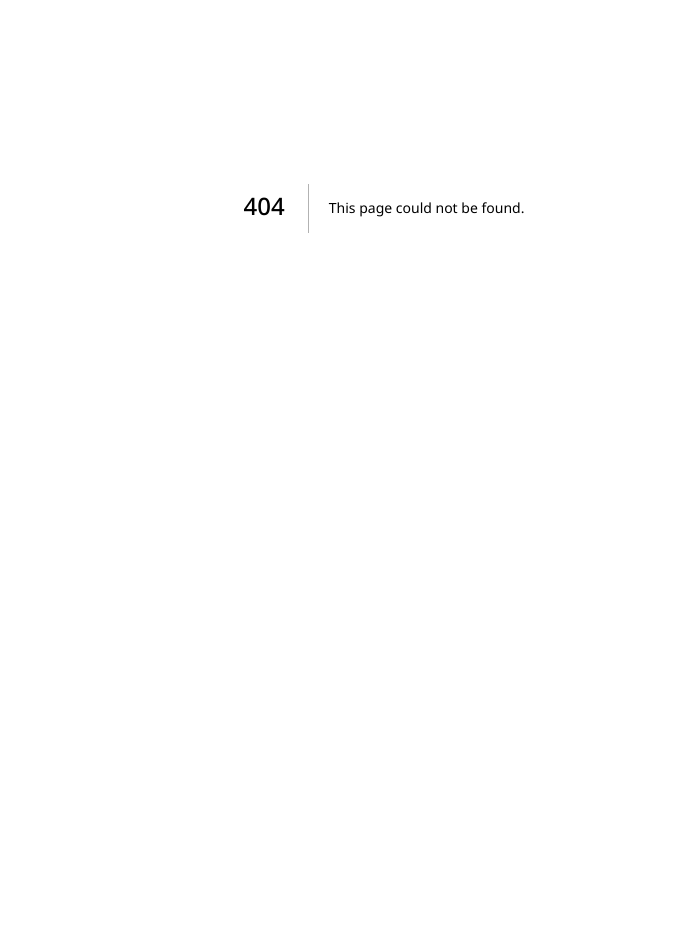
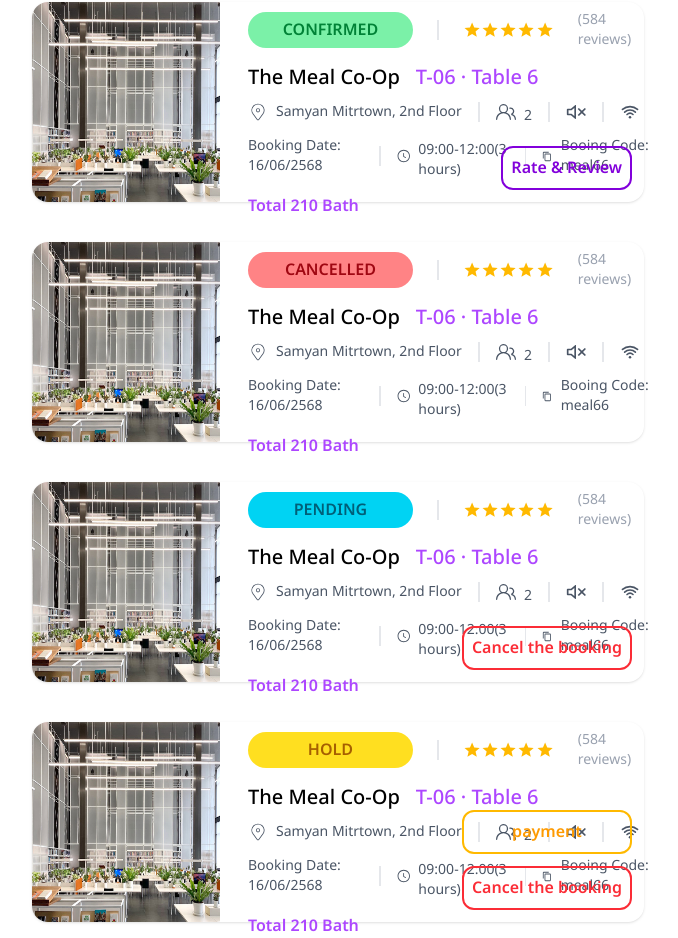
Before and after one commit to suphanatchanlek30/cs261-group6-100001, a Next.js app in the folder frontend/: page /my-booking in a window 1280 px wide. Before the commit this address had no page. Shown: the part 256-1194 px from the top of the page, without its empty margins (256-934 px from the left). Before the commit the page ends 864 px from the top, so only its background shows below. Built offline with nearby package versions, Linux system fonts and the light colour scheme.

Commit message:
Add booking page

```diff
--- /dev/null
+++ b/frontend/app/my-booking/page.jsx
@@ -0,0 +1,234 @@
+"use client";
+import { useEffect, useState } from "react";
+import { MdOutlineStar } from "react-icons/md";
+import { CiLocationOn } from "react-icons/ci";
+import { GoPeople } from "react-icons/go";
+import { RiVolumeMuteLine } from "react-icons/ri";
+import { IoWifi } from "react-icons/io5";
+import { GoClock } from "react-icons/go";
+import { MdContentCopy } from "react-icons/md";
+
+
+const BookingCard = ({ status, locationName, locationUnitName, location, rating, reviewCount, seats, isMute, isWifi, date, time, bookingCode }) => (
+    <>
+        <div className="flex flex-row rounded-2xl w-full h-50 mt-10 z-10 shadow relative gap-4
+            transform transition-all duration-300 hover:scale-102 hover:shadow-lg cursor-pointer">
+
+            <div className="h-full w-3 bg-white absolute left-47" />
+            <img src="/login-register.png" className="rounded-2xl" alt="Logo" width={200} height={100} />
+
+            <div className="flex flex-col pt-2 gap-3.5">
+
+                <div className="flex flex-row items-center">
+
+                    {status === 'confirmed' && (
+                        <div className="bg-green-300 rounded-full w-45 p-1.5 ">
+                            <p className="text-center font-semibold text-green-700">CONFIRMED</p>
+                        </div>
+                    )}
+
+                    {status === 'cancelled' && (
+                        <div className="bg-red-400/80 rounded-full w-45 p-1.5 ">
+                            <p className="text-center font-semibold text-red-800">CANCELLED</p>
+                        </div>
+                    )}
+
+                    {status === 'pending' && (
+                        <div className="bg-cyan-400 rounded-full w-45 p-1.5 ">
+                            <p className="text-center font-semibold text-cyan-800">PENDING</p>
+                        </div>
+                    )}
+
+                    {status === 'hold' && (
+                        <div className="bg-yellow-300 rounded-full w-45 p-1.5 ">
+                            <p className="text-center font-semibold text-yellow-700">HOLD</p>
+                        </div>
+                    )}
+
+                    <div className=" h-5 w-0.5 ml-6 mr-6 bg-gray-200" />
+
+                    {[...Array(rating)].map((_, i) => (
+                        <MdOutlineStar key={i} size={20} className="text-amber-400" />
+                    ))}
+
+
+
+                    <p className="ml-6 text-sm text-gray-400">({reviewCount} reviews)</p>
+                </div>
+
+                <div className="flex flex-row gap-4 items-center">
+                    <h1 className="text-xl font-medium">{locationName}</h1>
+                    <h2 className="text-xl font-medium text-purple-500">{locationUnitName}</h2>
+                </div>
+
+                <div className="flex flex-row -mt-2 gap-2 items-center text-gray-600 text-sm ">
+                    <CiLocationOn size={20} />
+                    <p>{location}</p>
+
+                    <div className=" h-5 w-0.5 ml-2 mr-2 bg-gray-200" />
+                    <GoPeople size={20} />
+                    <p2 className="mt-2">{seats}</p2>
+
+                    {isMute && (
+                        <><div className=" h-5 w-0.5 ml-2 mr-2 bg-gray-200" />
+                            <RiVolumeMuteLine size={20} /></>
+                    )}
+
+                    {isWifi && (
+                        <><div className=" h-5 w-0.5 ml-2 mr-2 bg-gray-200" />
+                            <IoWifi size={20} /></>
+                    )}
+                </div>
+
+                <div className="flex flex-row -mt-2 gap-2 items-center text-gray-600 text-sm ">
+                    <p>Booking Date: {date}</p>
+                    <div className=" h-5 w-0.5 ml-2 mr-2 bg-gray-200" />
+
+                    <GoClock size={20} />
+                    <p2 className="mt-2">{time}</p2>
+
+                    <div className=" h-5 w-0.5 ml-2 mr-2 bg-gray-200" />
+
+                    <MdContentCopy size={15} />
+                    <p2>Booing Code: {bookingCode}</p2>
+                </div>
+
+                <h1 className="text-purple-500 font-semibold">Total 210 Bath</h1>
+
+            </div>
+
+            {status === 'confirmed' && (
+                <button type="button" className="absolute right-3 bottom-3 p-2 border-2 border-purple-700 rounded-xl text-purple-700 font-semibold cursor-pointer
+                hover:bg-purple-700 hover:text-white transition-colors duration-500">
+                    Rate & Review
+                </button>
+            )}
+
+            {status === 'pending' && (
+                <button type="button" className="absolute right-3 bottom-3 p-2 border-2 border-red-500 rounded-xl text-red-500 font-semibold cursor-pointer
+                hover:bg-red-500 hover:text-white transition-colors duration-500">
+                    Cancel the booking
+                </button>
+            )}
+
+            {status === 'hold' && (
+                <div className=" flex flex-col gap-3 absolute right-3 bottom-3">
+
+                    <button type="button" className="right-3 bottom-3 p-2 border-2 border-amber-400 rounded-xl text-amber-500 font-semibold cursor-pointer
+                hover:bg-amber-400 hover:text-white transition-colors duration-500">
+                        payment
+                    </button>
+
+                    <button type="button" className=" right-3 bottom-3 p-2 border-2 border-red-500 rounded-xl text-red-500 font-semibold cursor-pointer
+                hover:bg-red-500 hover:text-white transition-colors duration-500">
+                        Cancel the booking
+                    </button>
+
+
+                </div>
+            )}
+
+
+        </div>
+
+    </>
+)
+
+
+
+
+export default function MyBookingPage() {
+    return (
+        <div className="flex flex-col w-full h-screen p-20 pl-72 pr-95 -mt-5">
+
+            <h1 className="text-3xl font-semibold text-purple-600">My booking</h1>
+
+            <div className="flex flex-row gap-3">
+
+                <div className="border border-purple-600 text-purple-600 mt-5 p-2 rounded-xl transition-colors duration-500 cursor-pointer
+                hover:bg-purple-400 hover:border-purple-400 hover:text-white">
+                    <p className="text-sm">Pending payment</p>
+                </div>
+
+                <div className="border border-purple-600 text-purple-600 mt-5 p-2 rounded-xl transition-colors duration-500 cursor-pointer
+                hover:bg-purple-400 hover:border-purple-400 hover:text-white">
+                    <p className="text-sm">Waiting for approval</p>
+                </div>
+
+                <div className="border border-purple-600 text-purple-600 mt-5 p-2 rounded-xl transition-colors duration-500 cursor-pointer
+                hover:bg-purple-400 hover:border-purple-400 hover:text-white">
+                    <p className="text-sm">Success</p>
+                </div>
+
+                <div className="border border-purple-600 text-purple-600 mt-5 p-2 rounded-xl transition-colors duration-500 cursor-pointer
+                hover:bg-purple-400 hover:border-purple-400 hover:text-white">
+                    <p className="text-sm">Cancel</p>
+                </div>
+
+            </div>
+
+            {/*status, locationName, locationUnitName, location, rating, seats, isMute, isWifi, date, time, bookingCode] */}
+            <BookingCard
+                status="confirmed"
+                locationName="The Meal Co-Op"
+                locationUnitName="T-06 · Table 6"
+                rating={5}
+                reviewCount={584}
+                location="Samyan Mitrtown, 2nd Floor"
+                seats={2}
+                isMute={true}
+                isWifi={true}
+                date="16/06/2568"
+                time="09:00-12:00(3 hours)"
+                bookingCode="meal66"
+            />
+
+            <BookingCard
+                status="cancelled"
+                locationName="The Meal Co-Op"
+                locationUnitName="T-06 · Table 6"
+                rating={5}
+                reviewCount={584}
+                location="Samyan Mitrtown, 2nd Floor"
+                seats={2}
+                isMute={true}
+                isWifi={true}
+                date="16/06/2568"
+                time="09:00-12:00(3 hours)"
+                bookingCode="meal66"
+            />
+
+            <BookingCard
+                status="pending"
+                locationName="The Meal Co-Op"
+                locationUnitName="T-06 · Table 6"
+                rating={5}
+                reviewCount={584}
+                location="Samyan Mitrtown, 2nd Floor"
+                seats={2}
+                isMute={true}
+                isWifi={true}
+                date="16/06/2568"
+                time="09:00-12:00(3 hours)"
+                bookingCode="meal66"
+            />
+
+            <BookingCard
+                status="hold"
+                locationName="The Meal Co-Op"
+                locationUnitName="T-06 · Table 6"
+                rating={5}
+                reviewCount={584}
+                location="Samyan Mitrtown, 2nd Floor"
+                seats={2}
+                isMute={true}
+                isWifi={true}
+                date="16/06/2568"
+                time="09:00-12:00(3 hours)"
+                bookingCode="meal66"
+            />
+
+
+        </div>
+    );
+}
```
